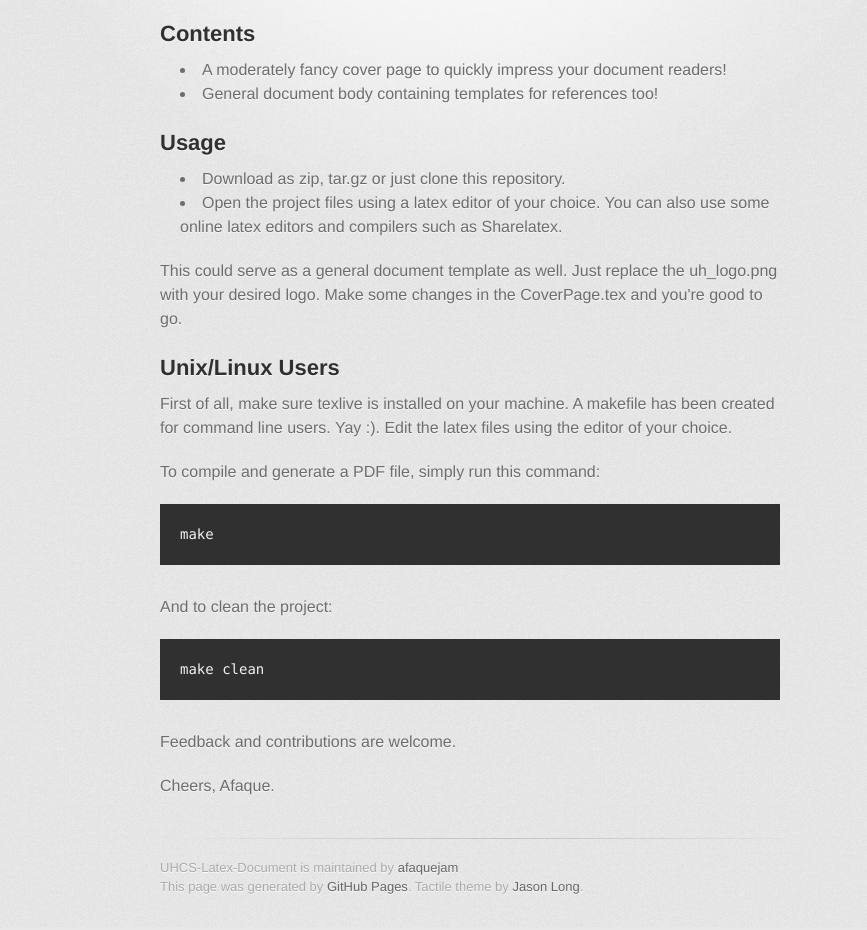
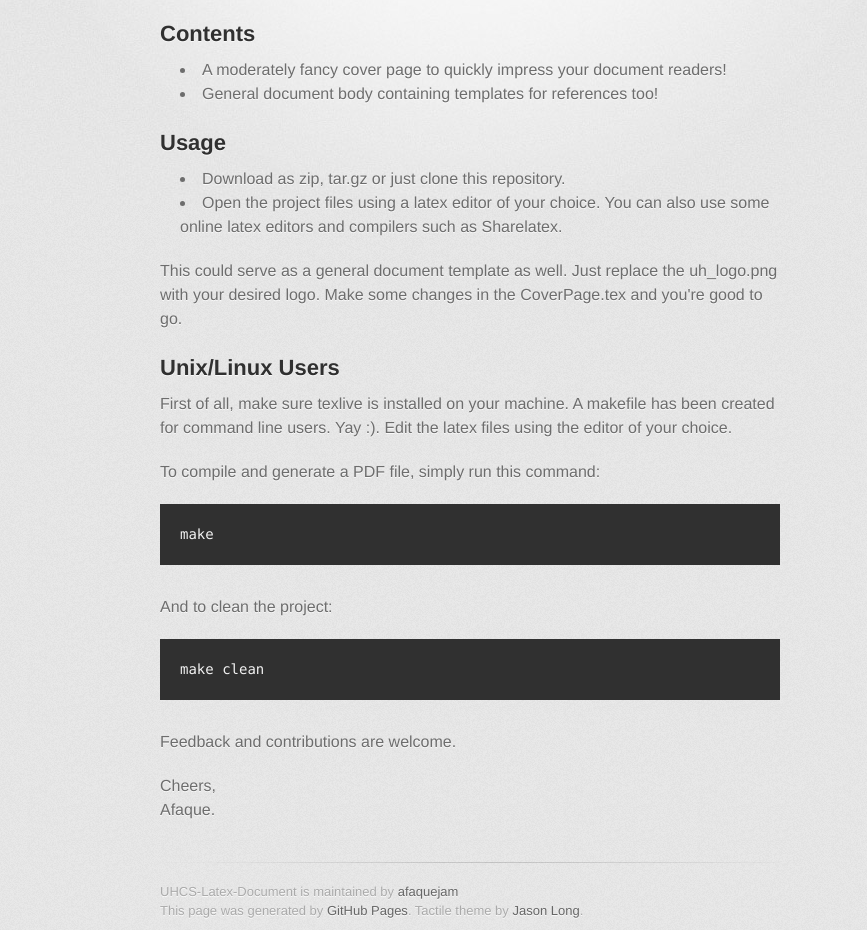
Before and after one commit to afaquejam/uhcs-latex-document, a plain HTML site: page index.html in a window 1280 px wide. Shown: the part 370-1300 px from the top of the page, without its empty margins (170-1037 px from the left). Drawn offline with Linux system fonts and the light colour scheme; a web font is replaced by a local one.

Commit message:
Create gh-pages branch via GitHub

```diff
--- a/index.html
+++ b/index.html
@@ -72,7 +72,7 @@ editor of your choice.</p>
 
 <p>Feedback and contributions are welcome.</p>
 
-<p>Cheers,
+<p>Cheers,<br>
 Afaque.</p>
         </section>
 
--- a/params.json
+++ b/params.json
@@ -1 +1 @@
-{"name":"UHCS-Latex-Document","tagline":"A latex document template for (everyone) UHCS students.","body":"UHCS Latex Document Template\r\n===================================\r\nA latex document template for (everyone) UHCS students.  \r\n[Preview here.](http://www.cs.helsinki.fi/u/ahussain/Docs/UHCS-Latex-Template.pdf)\r\n\r\nContents\r\n-----------\r\n* A moderately fancy cover page to quickly impress your document readers!\r\n* General document body containing templates for references too!\r\n\r\nUsage\r\n------\r\n* Download as zip, tar.gz or just clone this repository.\r\n* Open the project files using a latex editor of your choice.\r\n  You can also use some online latex editors and compilers such as Sharelatex.\r\n\r\nThis could serve as a general document template as well. Just replace the\r\nuh_logo.png with your desired logo. Make some changes in the CoverPage.tex and\r\nyou're good to go.\r\n\r\nUnix/Linux Users\r\n-----------------\r\nFirst of all, make sure texlive is installed on your machine. A makefile has\r\nbeen created for command line users. Yay :). Edit the latex files using the\r\neditor of your choice.\r\n\r\nTo compile and generate a PDF file, simply run this command:\r\n\r\n\tmake\r\n\r\nAnd to clean the project:\r\n\r\n\tmake clean\r\n\r\nFeedback and contributions are welcome.\r\n\r\nCheers,\r\nAfaque.\r\n\r\n","google":"","note":"Don't delete this file! It's used internally to help with page regeneration."}
+{"name":"UHCS-Latex-Document","tagline":"A latex document template for (everyone) UHCS students.","body":"UHCS Latex Document Template\r\n===================================\r\nA latex document template for (everyone) UHCS students.  \r\n[Preview here.](http://www.cs.helsinki.fi/u/ahussain/Docs/UHCS-Latex-Template.pdf)\r\n\r\nContents\r\n-----------\r\n* A moderately fancy cover page to quickly impress your document readers!\r\n* General document body containing templates for references too!\r\n\r\nUsage\r\n------\r\n* Download as zip, tar.gz or just clone this repository.\r\n* Open the project files using a latex editor of your choice.\r\n  You can also use some online latex editors and compilers such as Sharelatex.\r\n\r\nThis could serve as a general document template as well. Just replace the\r\nuh_logo.png with your desired logo. Make some changes in the CoverPage.tex and\r\nyou're good to go.\r\n\r\nUnix/Linux Users\r\n-----------------\r\nFirst of all, make sure texlive is installed on your machine. A makefile has\r\nbeen created for command line users. Yay :). Edit the latex files using the\r\neditor of your choice.\r\n\r\nTo compile and generate a PDF file, simply run this command:\r\n\r\n\tmake\r\n\r\nAnd to clean the project:\r\n\r\n\tmake clean\r\n\r\nFeedback and contributions are welcome.\r\n\r\nCheers,   \r\nAfaque.\r\n\r\n","google":"","note":"Don't delete this file! It's used internally to help with page regeneration."}
```
